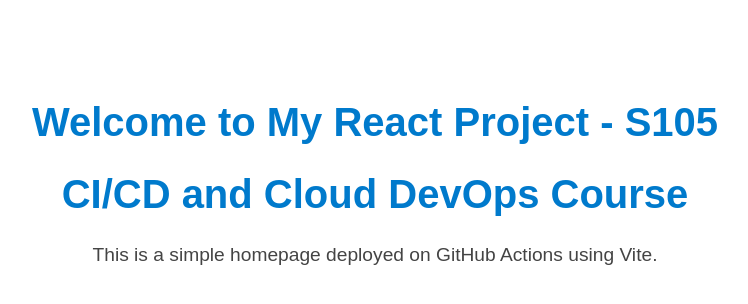
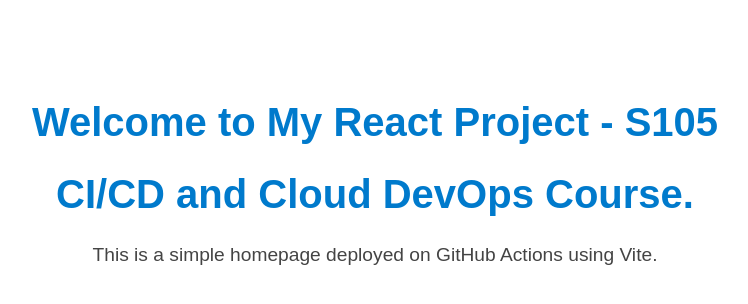
Before and after one commit to 2300030796/reactapp105-gitactions, a React (Vite) app: page / in a window 1280 px wide. Shown: the top 304 px of the page, without its empty margins (265-1013 px from the left). Built offline with nearby package versions, Linux system fonts and the light colour scheme.

Commit message:
updated App.jsx

```diff
--- a/src/App.jsx
+++ b/src/App.jsx
@@ -4,8 +4,9 @@
   return (
     <div className="container">
       <h1>Welcome to My React Project - S105</h1>
-      <h1>CI/CD and Cloud DevOps Course</h1>
+      <h1>CI/CD and Cloud DevOps Course.</h1>
       <p>This is a simple homepage deployed on GitHub Actions using Vite.</p>
+
     </div>
   );
 }
```
